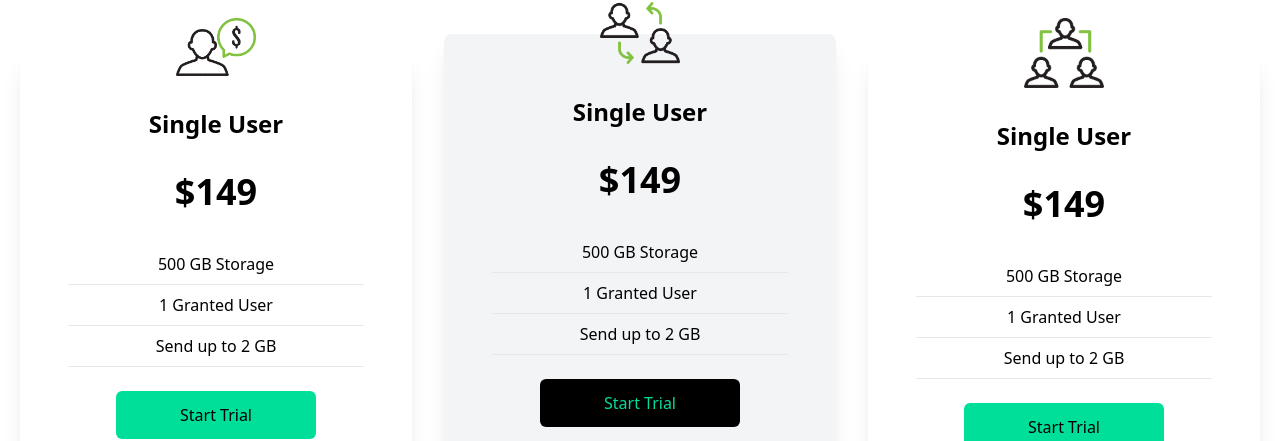
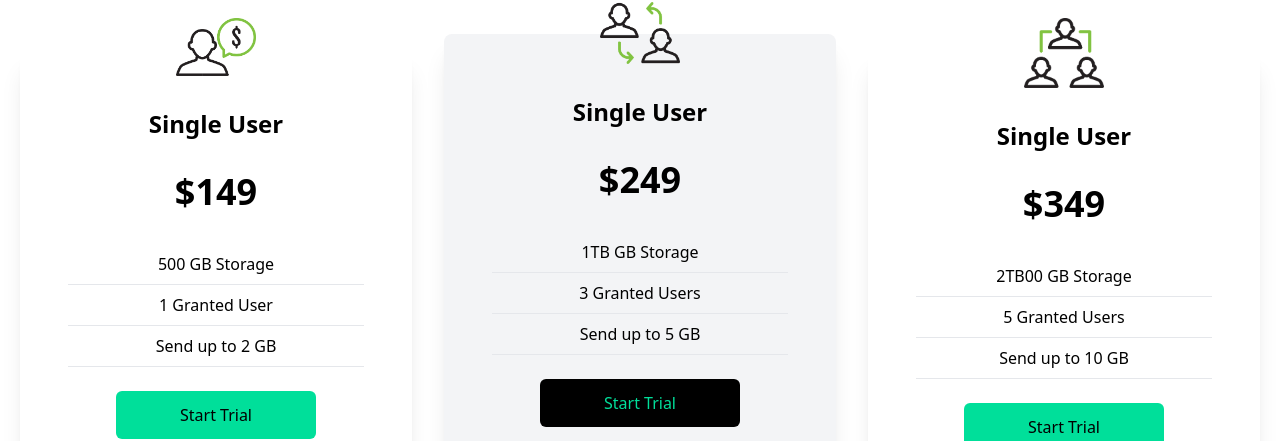
Before and after one commit to MattOz/React-Finance-Site, a React (Create React App) app: page / in a window 1280 px wide. Shown: the part 1807-2248 px from the top of the page. Built offline with nearby package versions, Linux system fonts and the light colour scheme.

Commit message:
updated content in cards component

```diff
--- a/src/components/Cards.jsx
+++ b/src/components/Cards.jsx
@@ -21,22 +21,22 @@ const Cards = () => {
           <div className='w-full shadow-xl bg-gray-100 flex flex-col p-4 md:my-0 my-8 rounded-lg hover:scale-105 duration-300'>
               <img className='w-20 mx-auto mt-[-3rem] bg-transparent' src={Double} alt="/" />
               <h2 className='text-2xl font-bold text-center py-8'>Single User</h2>
-              <p className='text-center text-4xl font-bold'>$149</p>
+              <p className='text-center text-4xl font-bold'>$249</p>
               <div className='text-center font-medium'>
-                  <p className='py-2 border-b mx-8 mt-8'>500 GB Storage</p>
-                  <p className='py-2 border-b mx-8'>1 Granted User</p>
-                  <p className='py-2 border-b mx-8'>Send up to 2 GB</p>
+                  <p className='py-2 border-b mx-8 mt-8'>1TB GB Storage</p>
+                  <p className='py-2 border-b mx-8'>3 Granted Users</p>
+                  <p className='py-2 border-b mx-8'>Send up to 5 GB</p>
               </div>
               <button className='bg-black text-[#00df9a] w-[200px] rounded-md font-medium my-6 mx-auto px-6 py-3'>Start Trial</button>
           </div>
           <div className='w-full shadow-xl flex flex-col p-4 my-4 rounded-lg hover:scale-105 duration-300'>
               <img className='w-20 mx-auto mt-[-3rem] bg-white' src={Triple} alt="/" />
               <h2 className='text-2xl font-bold text-center py-8'>Single User</h2>
-              <p className='text-center text-4xl font-bold'>$149</p>
+              <p className='text-center text-4xl font-bold'>$349</p>
               <div className='text-center font-medium'>
-                  <p className='py-2 border-b mx-8 mt-8'>500 GB Storage</p>
-                  <p className='py-2 border-b mx-8'>1 Granted User</p>
-                  <p className='py-2 border-b mx-8'>Send up to 2 GB</p>
+                  <p className='py-2 border-b mx-8 mt-8'>2TB00 GB Storage</p>
+                  <p className='py-2 border-b mx-8'>5 Granted Users</p>
+                  <p className='py-2 border-b mx-8'>Send up to 10 GB</p>
               </div>
               <button className='bg-[#00df9a] w-[200px] rounded-md font-medium my-6 mx-auto px-6 py-3'>Start Trial</button>
           </div>
```
